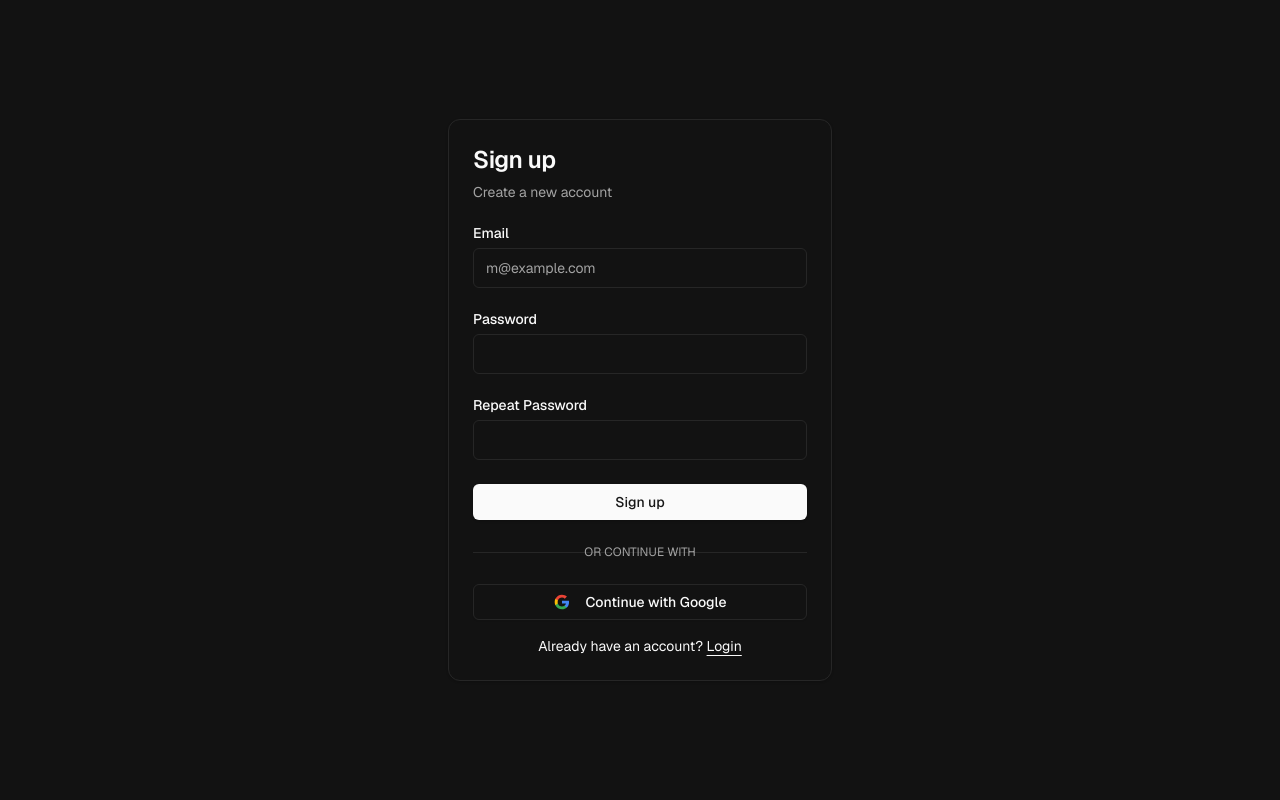
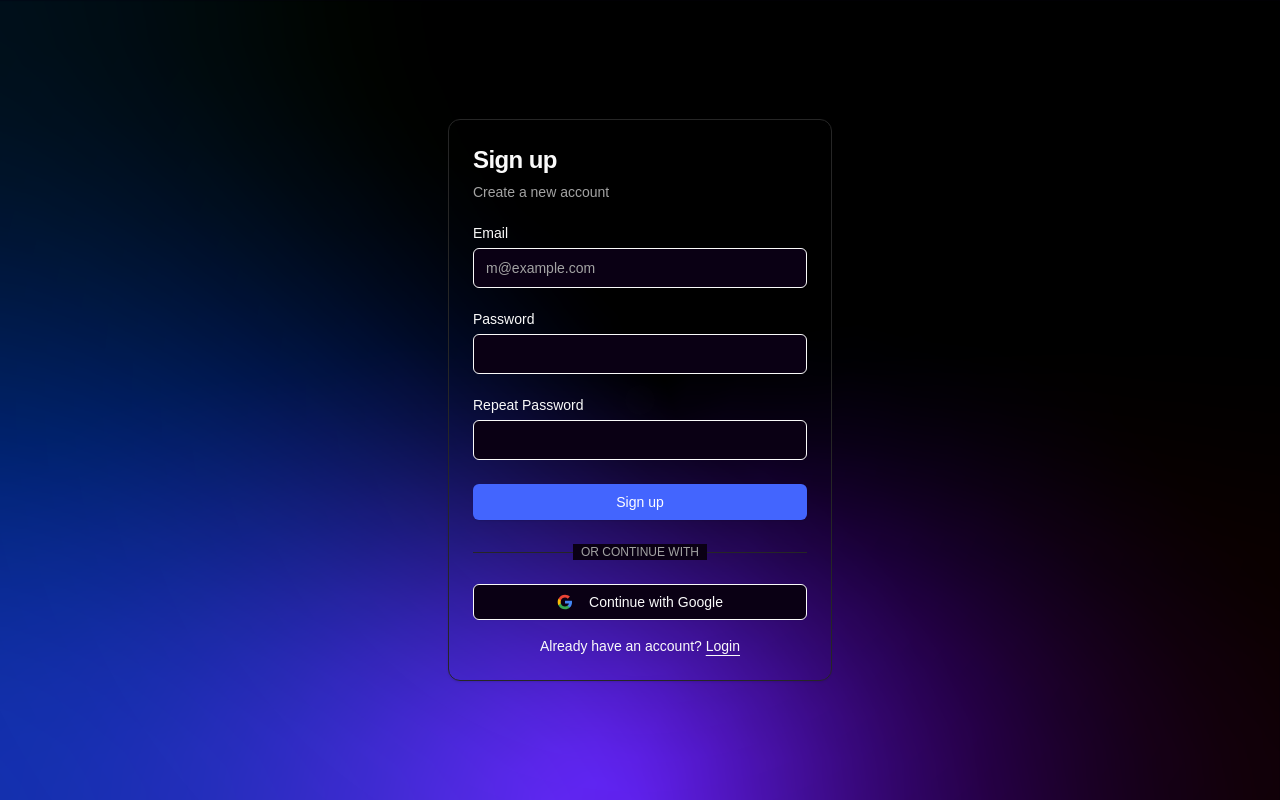
Before and after one commit to tomassalina/koopay, a Next.js app: page /auth/sign-up in a window 1280 px wide. Built offline with nearby package versions, Linux system fonts and the light colour scheme; no server answers; a web font is replaced by a local one.

Commit message:
feat(/auth): add branding design

```diff
--- a/app/auth/login/page.tsx
+++ b/app/auth/login/page.tsx
@@ -1,11 +1,12 @@
+import { AuthLayout } from "@/components/auth-layout";
 import { LoginForm } from "@/components/login-form";
 
 export default function Page() {
   return (
-    <div className="flex min-h-svh w-full items-center justify-center p-6 md:p-10">
-      <div className="w-full max-w-sm">
+    <AuthLayout>
+      <div className="flex min-h-svh w-full items-center justify-center p-6 md:p-10">
         <LoginForm />
       </div>
-    </div>
+    </AuthLayout>
   );
 }
--- a/app/auth/sign-up/page.tsx
+++ b/app/auth/sign-up/page.tsx
@@ -1,11 +1,14 @@
+import { OptimizedBackground } from "@/components/optimized-background";
 import { SignUpForm } from "@/components/sign-up-form";
 
 export default function Page() {
   return (
-    <div className="flex min-h-svh w-full items-center justify-center p-6 md:p-10">
-      <div className="w-full max-w-sm">
-        <SignUpForm />
+    <OptimizedBackground>
+      <div className="flex min-h-svh w-full items-center justify-center p-6 md:p-10">
+        <div className="w-full max-w-sm">
+          <SignUpForm />
+        </div>
       </div>
-    </div>
+    </OptimizedBackground>
   );
 }
--- /dev/null
+++ b/app/background-optimizations.css
@@ -0,0 +1,62 @@
+/* Ultra-optimized background image styles for maximum performance */
+
+.optimized-background {
+  /* Hardware acceleration */
+  transform: translateZ(0);
+  backface-visibility: hidden;
+  perspective: 1000px;
+
+  /* Smooth rendering */
+  image-rendering: optimizeQuality;
+  image-rendering: -webkit-optimize-contrast;
+
+  /* Prevent layout shifts */
+  contain: layout style paint;
+
+  /* Optimize for mobile */
+  -webkit-transform: translateZ(0);
+  -webkit-backface-visibility: hidden;
+  -webkit-perspective: 1000px;
+
+  /* Reduce repaints */
+  will-change: auto;
+}
+
+/* Optimize Next.js Image component */
+.optimized-background img {
+  /* Ensure image covers the entire container */
+  object-fit: cover !important;
+  object-position: center !important;
+
+  /* Performance optimizations */
+  transform: translateZ(0);
+  backface-visibility: hidden;
+  will-change: auto;
+
+  /* No transitions - instant display */
+}
+
+/* Responsive optimizations */
+@media (max-width: 768px) {
+  .optimized-background img {
+    /* Optimize for mobile screens */
+    object-position: center center;
+  }
+}
+
+@media (prefers-reduced-motion: reduce) {
+  .optimized-background {
+    /* Disable animations for users who prefer reduced motion */
+    transition: none !important;
+    animation: none !important;
+  }
+}
+
+/* High DPI display optimizations */
+@media (-webkit-min-device-pixel-ratio: 2), (min-resolution: 192dpi) {
+  .optimized-background img {
+    /* Ensure crisp rendering on high DPI displays */
+    image-rendering: -webkit-optimize-contrast;
+    image-rendering: crisp-edges;
+  }
+}
--- a/app/globals.css
+++ b/app/globals.css
@@ -31,16 +31,16 @@
     --radius: 0.5rem;
   }
   .dark {
-    --background: #0a0014;
+    --background: 270, 100%, 4%;
     --foreground: 0 0% 98%;
-    --card: #2a3c8c;
+    --card: 0 0 0, 10%;
     --card-foreground: 0 0% 98%;
     --popover: 0 0% 3.9%;
     --popover-foreground: 0 0% 98%;
-    --primary: 0 0% 98%;
-    --primary-foreground: 0 0% 9%;
-    --secondary: 0 0% 14.9%;
-    --secondary-foreground: 0 0% 98%;
+    --primary: 229 99 63;
+    --primary-foreground: 0 0 100;
+    --secondary: 0 0 100;
+    --secondary-foreground: 0 0 0;
     --muted: 0 0% 14.9%;
     --muted-foreground: 0 0% 63.9%;
     --accent: 0 0% 14.9%;
@@ -48,7 +48,7 @@
     --destructive: 0 62.8% 30.6%;
     --destructive-foreground: 0 0% 98%;
     --border: 0 0% 14.9%;
-    --input: 0 0% 14.9%;
+    --input: 230 100 71, 100%;
     --ring: 0 0% 83.1%;
     --chart-1: 220 70% 50%;
     --chart-2: 160 60% 45%;
@@ -64,5 +64,6 @@
   }
   body {
     @apply bg-background text-foreground;
+    font-family: var(--font-aeonik), system-ui, -apple-system, sans-serif;
   }
 }
--- a/app/layout.tsx
+++ b/app/layout.tsx
@@ -1,7 +1,8 @@
 import type { Metadata } from "next";
-import { Geist } from "next/font/google";
 import { ThemeProvider } from "next-themes";
+import { aeonik } from "@/lib/fonts";
 import "./globals.css";
+import "./background-optimizations.css";
 
 const defaultUrl = process.env.VERCEL_URL
   ? `https://${process.env.VERCEL_URL}`
@@ -13,12 +14,6 @@ export const metadata: Metadata = {
   description: "The fastest way to build apps with Next.js and Supabase",
 };
 
-const geistSans = Geist({
-  variable: "--font-geist-sans",
-  display: "swap",
-  subsets: ["latin"],
-});
-
 export default function RootLayout({
   children,
 }: Readonly<{
@@ -26,7 +21,7 @@ export default function RootLayout({
 }>) {
   return (
     <html lang="en" className="dark" suppressHydrationWarning>
-      <body className={`${geistSans.className} antialiased`}>
+      <body className={`${aeonik.className} antialiased`}>
         <ThemeProvider
           attribute="class"
           defaultTheme="dark"
--- /dev/null
+++ b/components/auth-layout.tsx
@@ -0,0 +1,37 @@
+"use client";
+
+import { ReactNode } from "react";
+import { OptimizedBackground } from "./optimized-background";
+import Image from "next/image";
+
+interface AuthLayoutProps {
+  children: ReactNode;
+}
+
+export function AuthLayout({ children }: AuthLayoutProps) {
+  return (
+    <OptimizedBackground>
+      <div className="min-h-screen flex">
+        {/* Left Section - Login Form */}
+        <div className="w-7/12 flex items-center justify-center">
+          <div className="w-full">{children}</div>
+        </div>
+
+        {/* Right Section - Branding */}
+        <div className="w-5/12 pt-24 px-10 hidden md:flex items-left justify-top">
+          <div className="text-left space-y-8">
+            {/* Logo */}
+            <Image src="/logo.svg" alt="Koopay Logo" width={174} height={48} />
+
+            {/* Tagline */}
+            <div className="space-y-4">
+              <h1 className="text-4xl lg:text-6xl font-bold text-white leading-tight">
+                Secure payment for freelancers
+              </h1>
+            </div>
+          </div>
+        </div>
+      </div>
+    </OptimizedBackground>
+  );
+}
--- /dev/null
+++ b/components/optimized-background.tsx
@@ -0,0 +1,102 @@
+"use client";
+
+import { cn } from "@/lib/utils";
+import { ReactNode, useState } from "react";
+import Image from "next/image";
+
+interface OptimizedBackgroundProps {
+  children: ReactNode;
+  className?: string;
+}
+
+export function OptimizedBackground({
+  children,
+  className,
+}: OptimizedBackgroundProps) {
+  const [imageLoaded, setImageLoaded] = useState(false);
+
+  // Don't render anything until image is loaded
+  if (!imageLoaded) {
+    return (
+      <div
+        className={cn(
+          "min-h-screen w-full relative overflow-hidden optimized-background",
+          className
+        )}
+      >
+        {/* Background Image - hidden until loaded */}
+        <Image
+          src="/background.png"
+          alt="Background"
+          fill
+          priority
+          quality={95}
+          sizes="100vw"
+          className="object-cover object-center"
+          onLoad={() => setImageLoaded(true)}
+          style={{
+            // Performance optimizations
+            willChange: "auto",
+            transform: "translateZ(0)",
+            backfaceVisibility: "hidden",
+            // Ensure smooth rendering
+            imageRendering: "auto",
+            // GPU acceleration
+            WebkitTransform: "translateZ(0)",
+            WebkitBackfaceVisibility: "hidden",
+            opacity: 0, // Hidden until loaded
+          }}
+        />
+      </div>
+    );
+  }
+
+  // Render content only after image is loaded
+  return (
+    <div
+      className={cn(
+        "min-h-screen w-full relative overflow-hidden optimized-background",
+        className
+      )}
+    >
+      {/* Background Image */}
+      <Image
+        src="/background.png"
+        alt="Background"
+        fill
+        priority
+        quality={95}
+        sizes="100vw"
+        className="object-cover object-center"
+        style={{
+          // Performance optimizations
+          willChange: "auto",
+          transform: "translateZ(0)",
+          backfaceVisibility: "hidden",
+          // Ensure smooth rendering
+          imageRendering: "auto",
+          // GPU acceleration
+          WebkitTransform: "translateZ(0)",
+          WebkitBackfaceVisibility: "hidden",
+        }}
+      />
+
+      {/* Optional overlay for better text readability */}
+      <div
+        className="absolute inset-0 bg-black/10 pointer-events-none"
+        style={{
+          background: `
+            radial-gradient(
+              circle at 50% 50%,
+              transparent 0%,
+              rgba(0, 0, 0, 0.1) 100%
+            )
+          `,
+        }}
+      />
+
+      {/* Content */}
+      <div className="relative z-10">{children}</div>
+    </div>
+  );
+}
--- /dev/null
+++ b/lib/fonts.ts
@@ -0,0 +1,88 @@
+import localFont from "next/font/local";
+
+export const aeonik = localFont({
+  src: [
+    {
+      path: "../font/local/AeonikTRIAL-Thin.otf",
+      weight: "100",
+      style: "normal",
+    },
+    {
+      path: "../font/local/AeonikTRIAL-ThinItalic.otf",
+      weight: "100",
+      style: "italic",
+    },
+    {
+      path: "../font/local/AeonikTRIAL-Light.otf",
+      weight: "300",
+      style: "normal",
+    },
+    {
+      path: "../font/local/AeonikTRIAL-LightItalic.otf",
+      weight: "300",
+      style: "italic",
+    },
+    {
+      path: "../font/local/AeonikTRIAL-Air.otf",
+      weight: "200",
+      style: "normal",
+    },
+    {
+      path: "../font/local/AeonikTRIAL-AirItalic.otf",
+      weight: "200",
+      style: "italic",
+    },
+    {
+      path: "../font/local/AeonikTRIAL-Regular.otf",
+      weight: "400",
+      style: "normal",
+    },
+    {
+      path: "../font/local/AeonikTRIAL-RegularItalic.otf",
+      weight: "400",
+      style: "italic",
+    },
+    {
+      path: "../font/local/AeonikTRIAL-Medium.otf",
+      weight: "500",
+      style: "normal",
+    },
+    {
+      path: "../font/local/AeonikTRIAL-MediumItalic.otf",
+      weight: "500",
+      style: "italic",
+    },
+    {
+      path: "../font/local/AeonikTRIAL-SemiBold.otf",
+      weight: "600",
+      style: "normal",
+    },
+    {
+      path: "../font/local/AeonikTRIAL-SemiBoldItalic.otf",
+      weight: "600",
+      style: "italic",
+    },
+    {
+      path: "../font/local/AeonikTRIAL-Bold.otf",
+      weight: "700",
+      style: "normal",
+    },
+    {
+      path: "../font/local/AeonikTRIAL-BoldItalic.otf",
+      weight: "700",
+      style: "italic",
+    },
+    {
+      path: "../font/local/AeonikTRIAL-Black.otf",
+      weight: "900",
+      style: "normal",
+    },
+    {
+      path: "../font/local/AeonikTRIAL-BlackItalic.otf",
+      weight: "900",
+      style: "italic",
+    },
+  ],
+  variable: "--font-aeonik",
+  display: "swap",
+});
--- a/tailwind.config.ts
+++ b/tailwind.config.ts
@@ -10,6 +10,14 @@ export default {
   ],
   theme: {
     extend: {
+      fontFamily: {
+        sans: [
+          "var(--font-aeonik)",
+          "system-ui",
+          "-apple-system",
+          "sans-serif",
+        ],
+      },
       colors: {
         background: "hsl(var(--background))",
         foreground: "hsl(var(--foreground))",
```
Also changed, not shown: components/login-form.tsx (+19 -25 lines), public/background.png (added), public/logo.svg (added).
